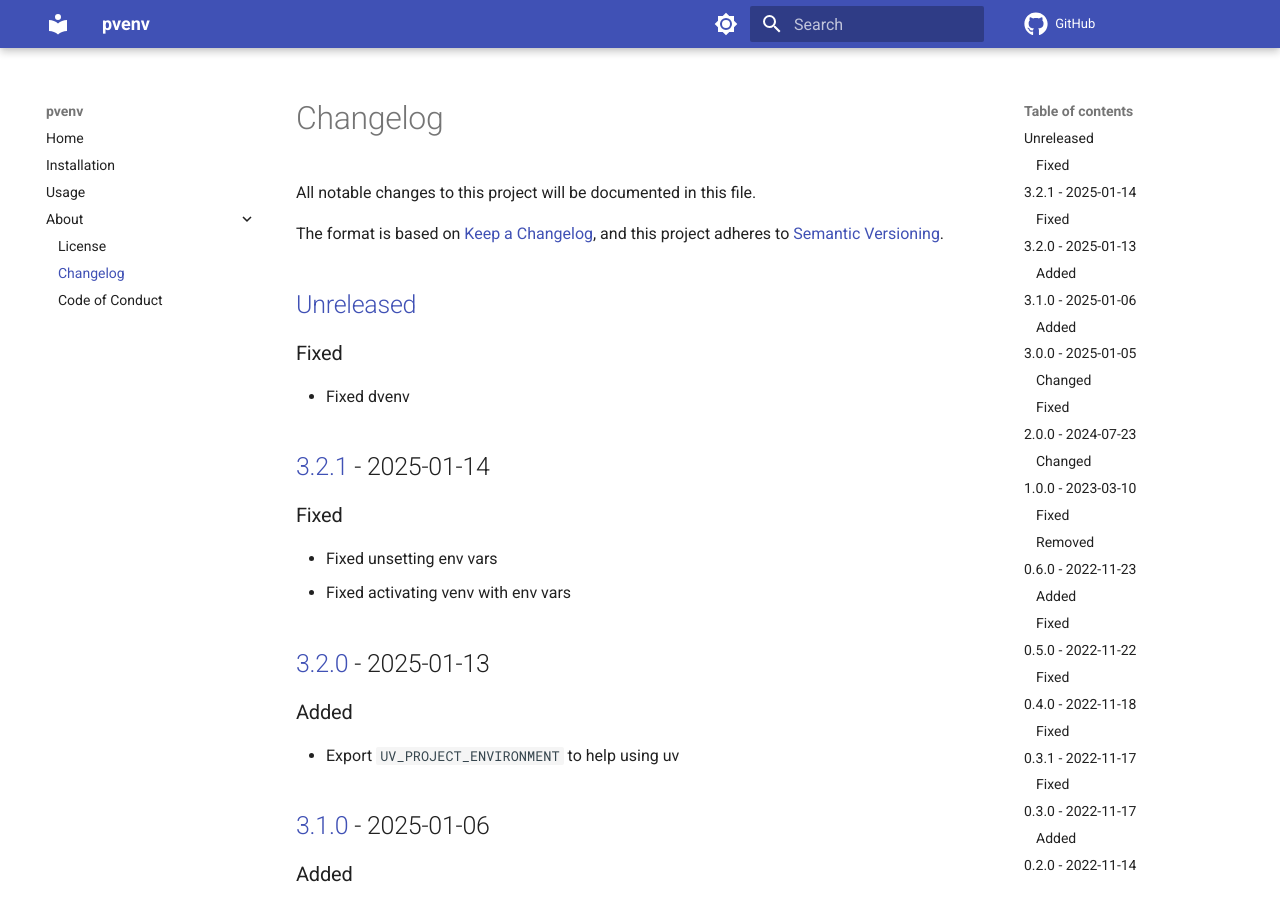
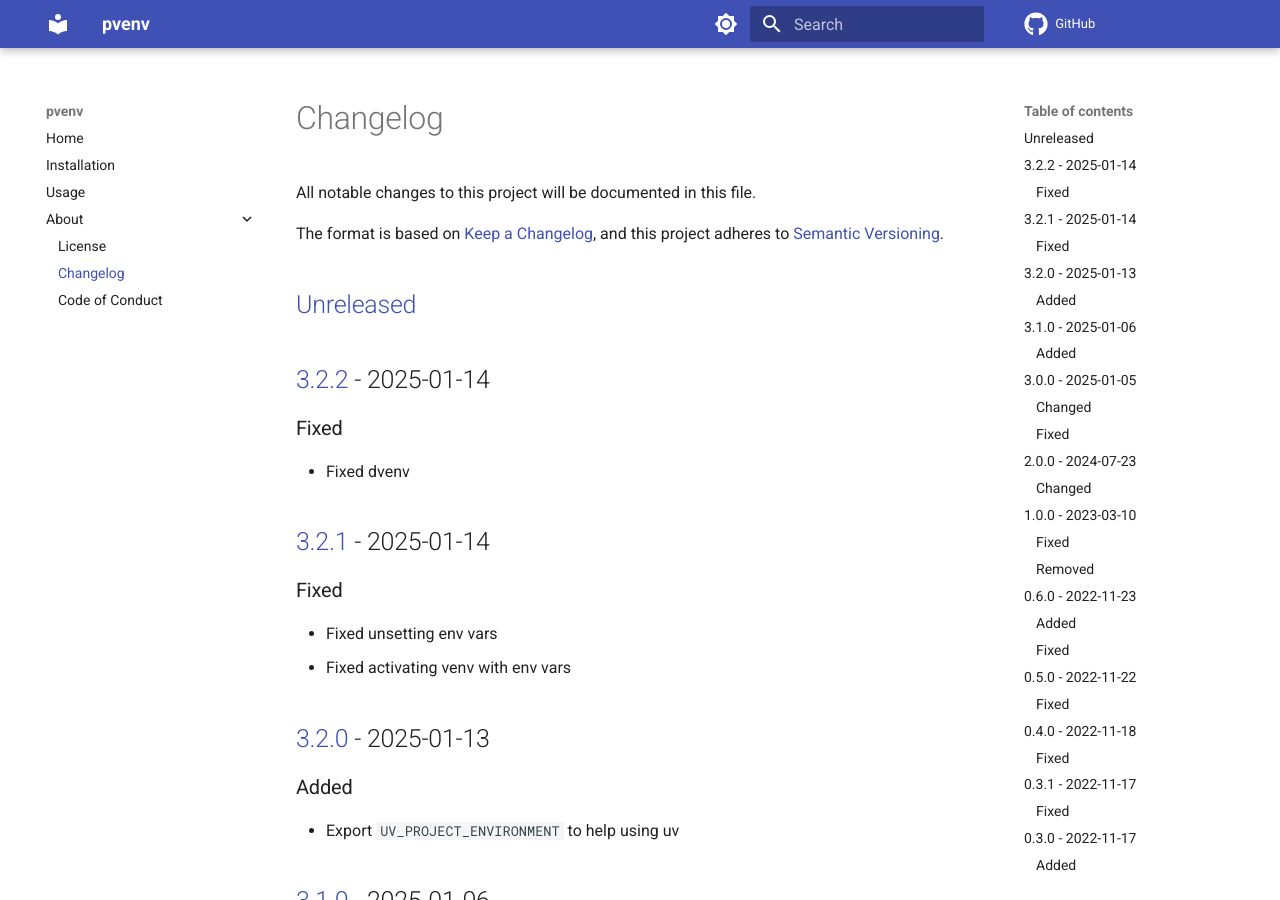
Before and after one commit to spapanik/pvenv, an MkDocs documentation site: the page built from docs/CHANGELOG.md, in a window 1280 px wide and 900 px high. Built offline with MkDocs 1.6.1 and Material for MkDocs 9.7.7, drawn with Linux system fonts in a browser that asks for light colours; comment, search, counter and statistics services are not loaded.

Commit message:
🔖 Bump version

```diff
--- a/docs/CHANGELOG.md
+++ b/docs/CHANGELOG.md
@@ -5,6 +5,8 @@
 The format is based on [Keep a Changelog], and this project adheres to [Semantic Versioning].
 
 ## [Unreleased]
+
+## [3.2.2] - 2025-01-14
 
 ### Fixed
 
@@ -111,7 +113,8 @@
 
 [Keep a Changelog]: https://keepachangelog.com/en/1.0.0/
 [Semantic Versioning]: https://semver.org/spec/v2.0.0.html
-[Unreleased]: https://github.com/spapanik/pvenv/compare/v3.2.1...main
+[Unreleased]: https://github.com/spapanik/pvenv/compare/v3.2.2...main
+[3.2.2]: https://github.com/spapanik/pvenv/compare/v3.2.1...v3.2.2
 [3.2.1]: https://github.com/spapanik/pvenv/compare/v3.2.0...v3.2.1
 [3.2.0]: https://github.com/spapanik/pvenv/compare/v3.1.0...v3.2.0
 [3.1.0]: https://github.com/spapanik/pvenv/compare/v3.0.0...v3.1.0
--- a/src/pvenv/__version__.py
+++ b/src/pvenv/__version__.py
@@ -1 +1 @@
-__version__ = "3.2.1"
+__version__ = "3.2.2"
```
